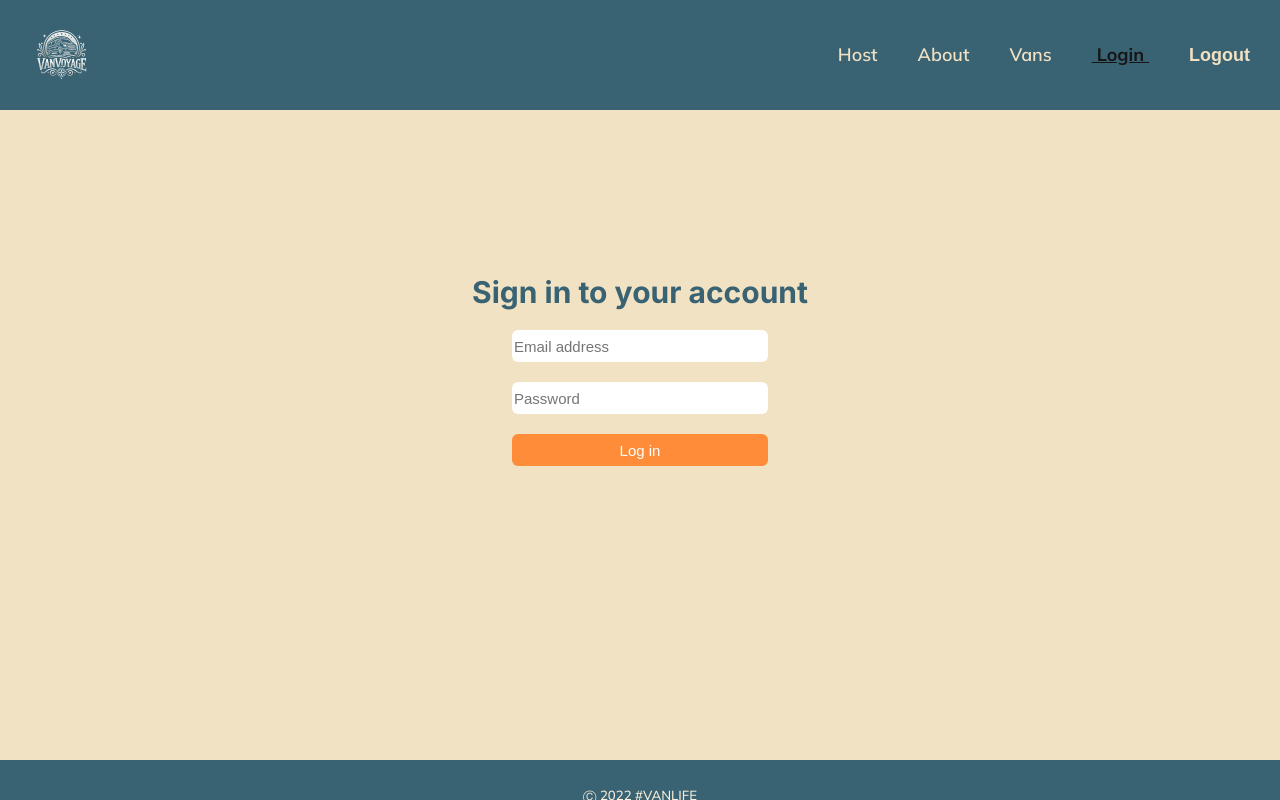
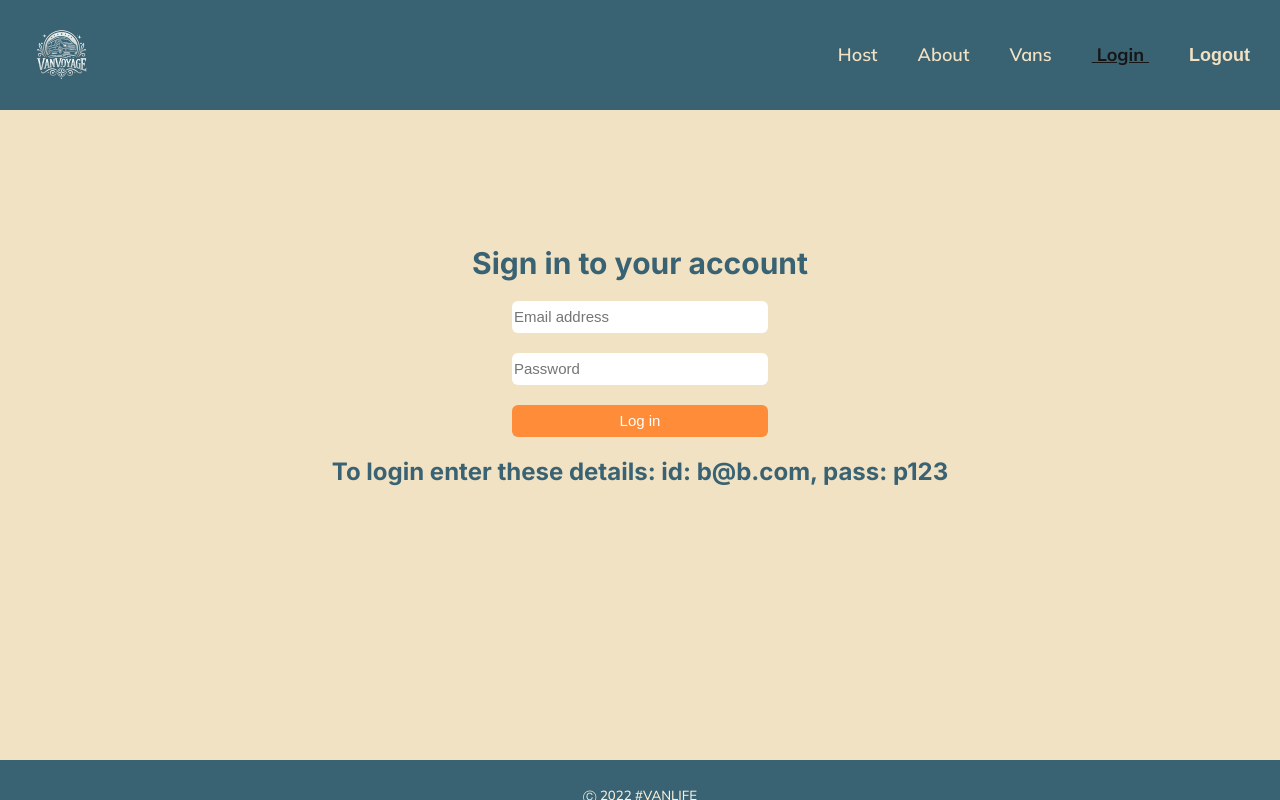
Before and after one commit to VaishnaviBhattaru/VanVoyage, a React (Vite) app: page /login in a window 1280 px wide. Built offline with nearby package versions, Linux system fonts and the light colour scheme; what miragejs would draw is missing.

Commit message:
modified login

```diff
--- a/src/pages/Login.jsx
+++ b/src/pages/Login.jsx
@@ -45,7 +45,7 @@ export default function Login(){
     return(
        <div className="login">
         <h1>Sign in to your account</h1>
-        {message && <h3>{message}</h3>}
+        {message && <h2>{message}</h2>}
         {errorMessage && <h3>{errorMessage}</h3>}
         <Form method="post" className="login-form" replace>
             <input
@@ -63,7 +63,9 @@ export default function Login(){
             // value={loginInfo.password}
              />
             <button>Log in</button>
+
         </Form>
+        <h2>To login enter these details: id: b@b.com, pass: p123</h2>
 
        </div>
     )
```
